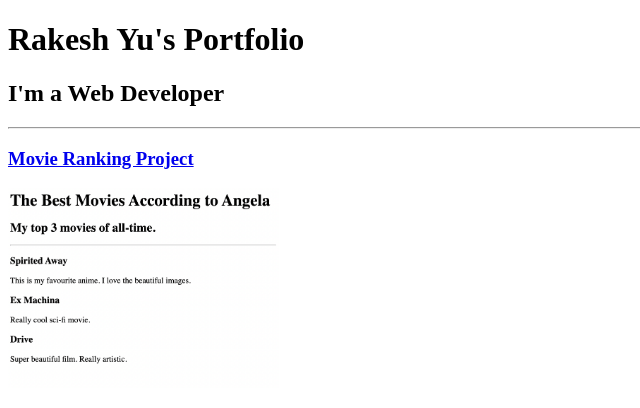
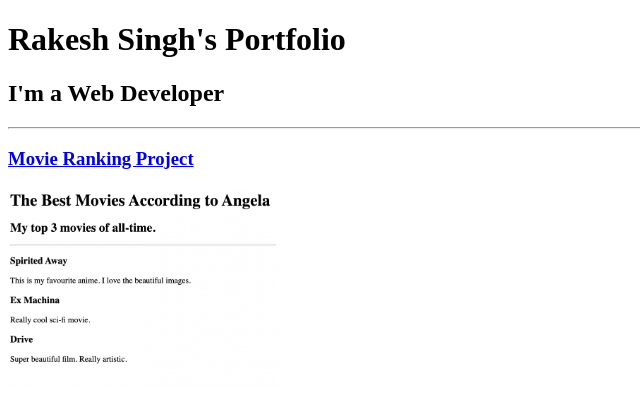
Before and after one commit to RakeshDevApp/html-portfolio, a plain HTML site: page index.html in a window 1280 px wide. Shown: the top 408 px of the page, without its empty margins (0-640 px from the left). Drawn offline with Linux system fonts and the light colour scheme.

Commit message:
Update index.html

```diff
--- a/index.html
+++ b/index.html
@@ -22,7 +22,7 @@ https://developer.mozilla.org/en-US/docs/Web/HTML/Element/img#attr-height -->
 </head>
 
 <body>
-  <h1>Rakesh Yu's Portfolio</h1>
+  <h1>Rakesh Singh's Portfolio</h1>
   <h2>I'm a Web Developer</h2>
   <hr />
   <h3><a href="./public/movie-ranking.html">Movie Ranking Project</a></h3>
```
